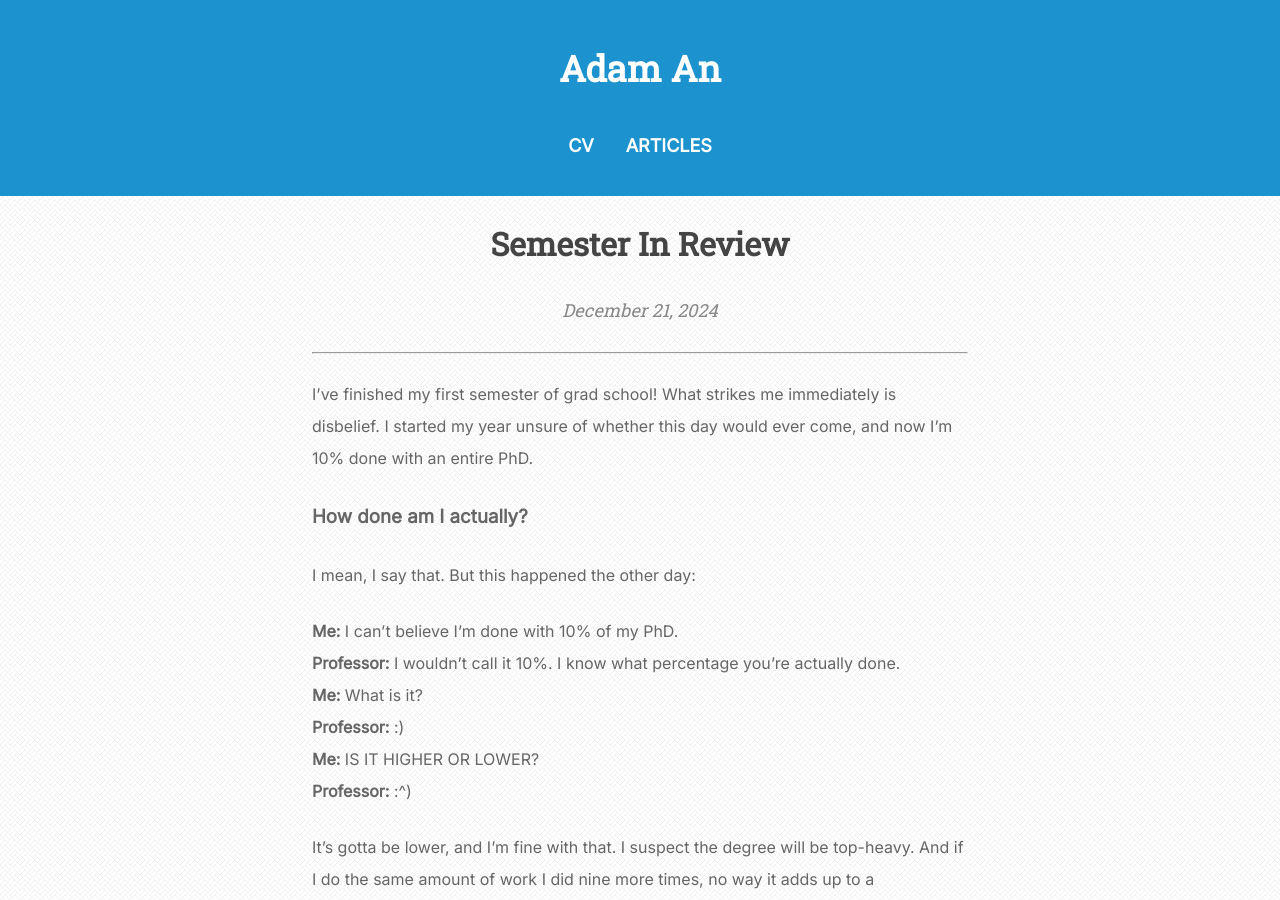
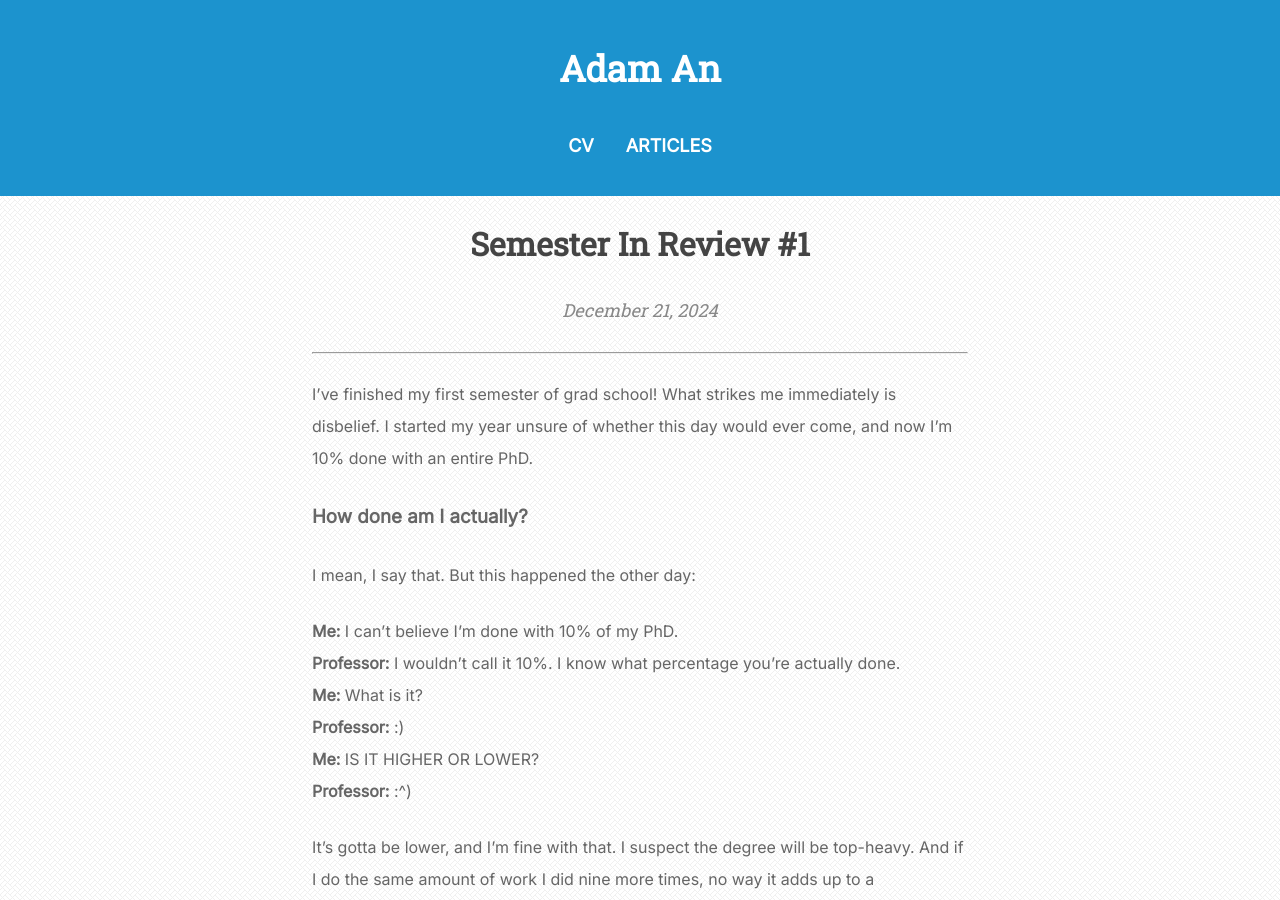
Before and after one commit to theycallmezeal/theycallmezeal.github.io, a Jekyll site: the page built from _posts/2024-12-21-semester-in-review-1.md, in a window 1280 px wide and 900 px high. Built offline with Jekyll 4.4.1, drawn with Linux system fonts in a browser that asks for light colours.

Commit message:
Update 2024-12-21-semester-in-review-1.md

```diff
--- a/_posts/2024-12-21-semester-in-review-1.md
+++ b/_posts/2024-12-21-semester-in-review-1.md
@@ -1,6 +1,6 @@
 ---
 layout: default
-title: Semester In Review #1
+title: "Semester In Review #1"
 category: academia
 ---
 
```
